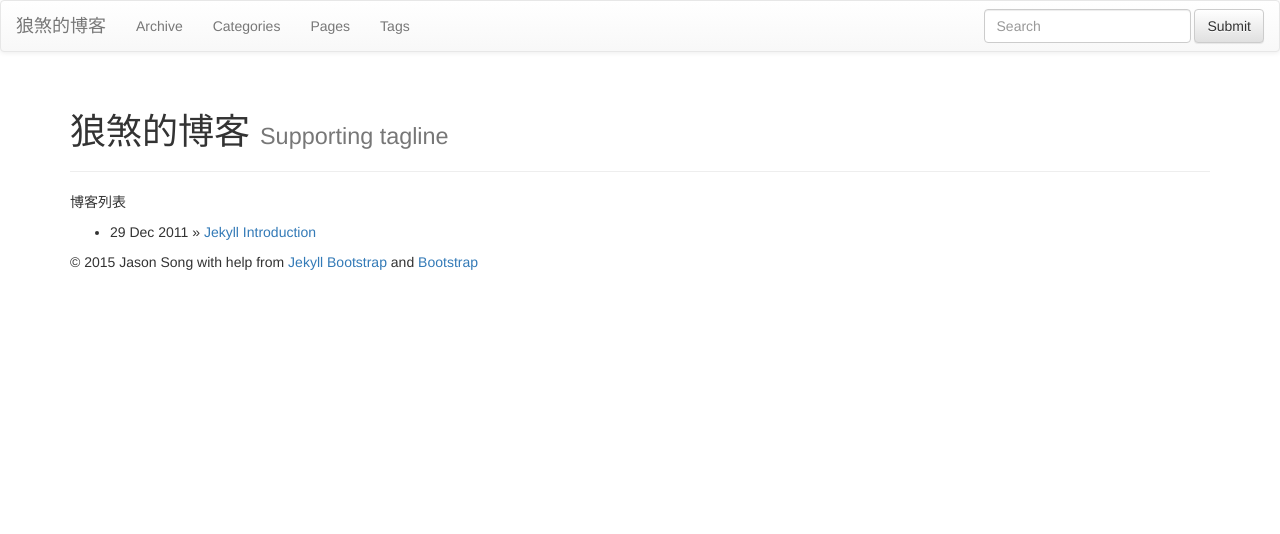
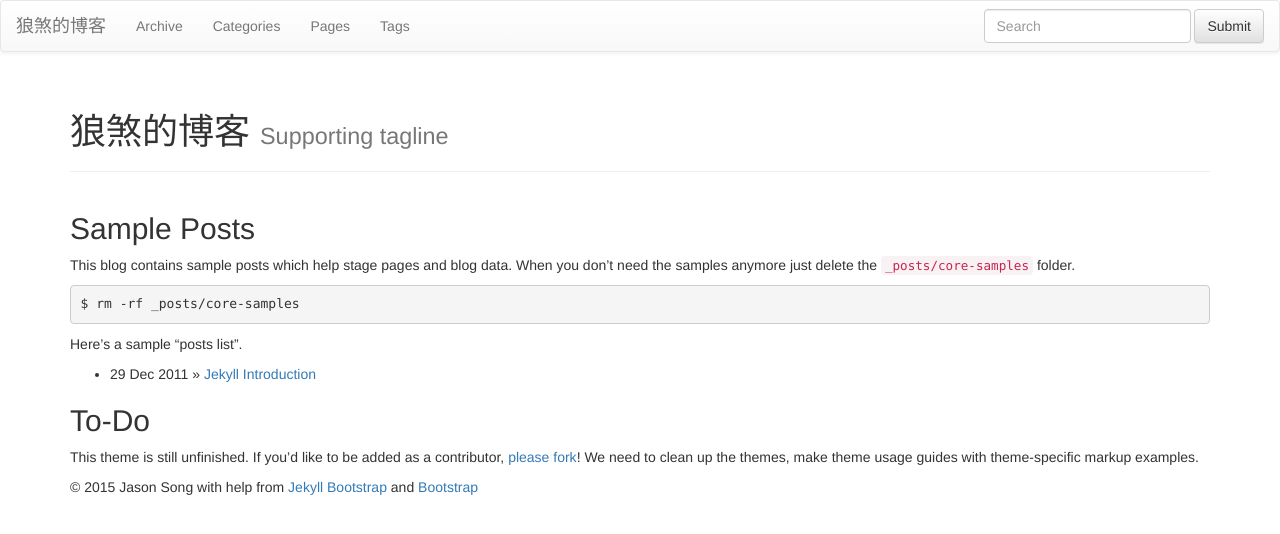
Before and after one commit to WolfogreRecycleBin/wolfogre.github.io, a Jekyll site: the page built from index.md, in a window 1280 px wide. Shown: the top 534 px of the page. Built offline with Jekyll 4.4.1, drawn with Linux system fonts in a browser that asks for light colours; nearby versions of some CDN libraries; library files that are not in the unit come from our copies.

Commit message:
update index.md again

```diff
--- a/index.md
+++ b/index.md
@@ -4,9 +4,23 @@ title: 狼煞的博客
 tagline: Supporting tagline
 ---
 {% include JB/setup %}
-博客列表
+
+## Sample Posts
+
+This blog contains sample posts which help stage pages and blog data.
+When you don't need the samples anymore just delete the `_posts/core-samples` folder.
+
+    $ rm -rf _posts/core-samples
+
+Here's a sample "posts list".
+
 <ul class="posts">
   {% for post in site.posts %}
     <li><span>{{ post.date | date_to_string }}</span> &raquo; <a href="{{ BASE_PATH }}{{ post.url }}">{{ post.title }}</a></li>
   {% endfor %}
 </ul>
+
+## To-Do
+
+This theme is still unfinished. If you'd like to be added as a contributor, [please fork](http://github.com/plusjade/jekyll-bootstrap)!
+We need to clean up the themes, make theme usage guides with theme-specific markup examples.
```
